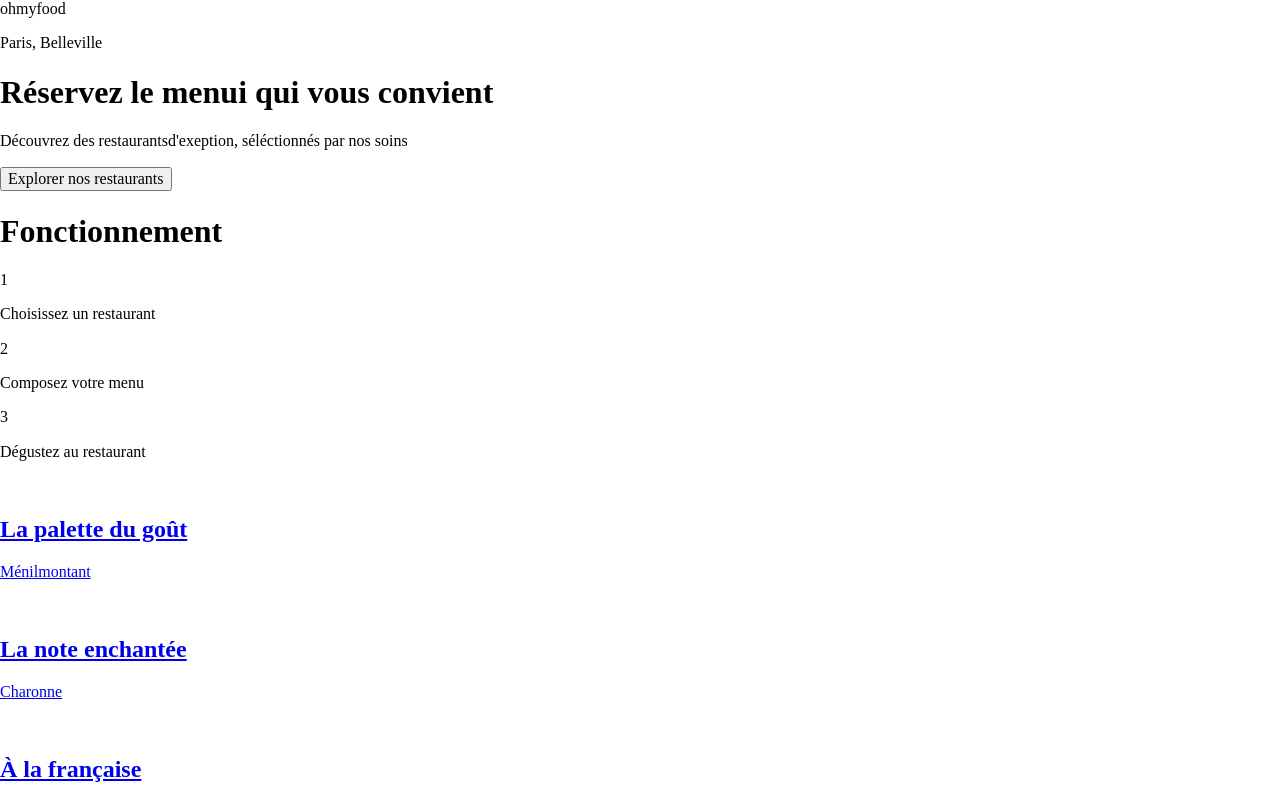
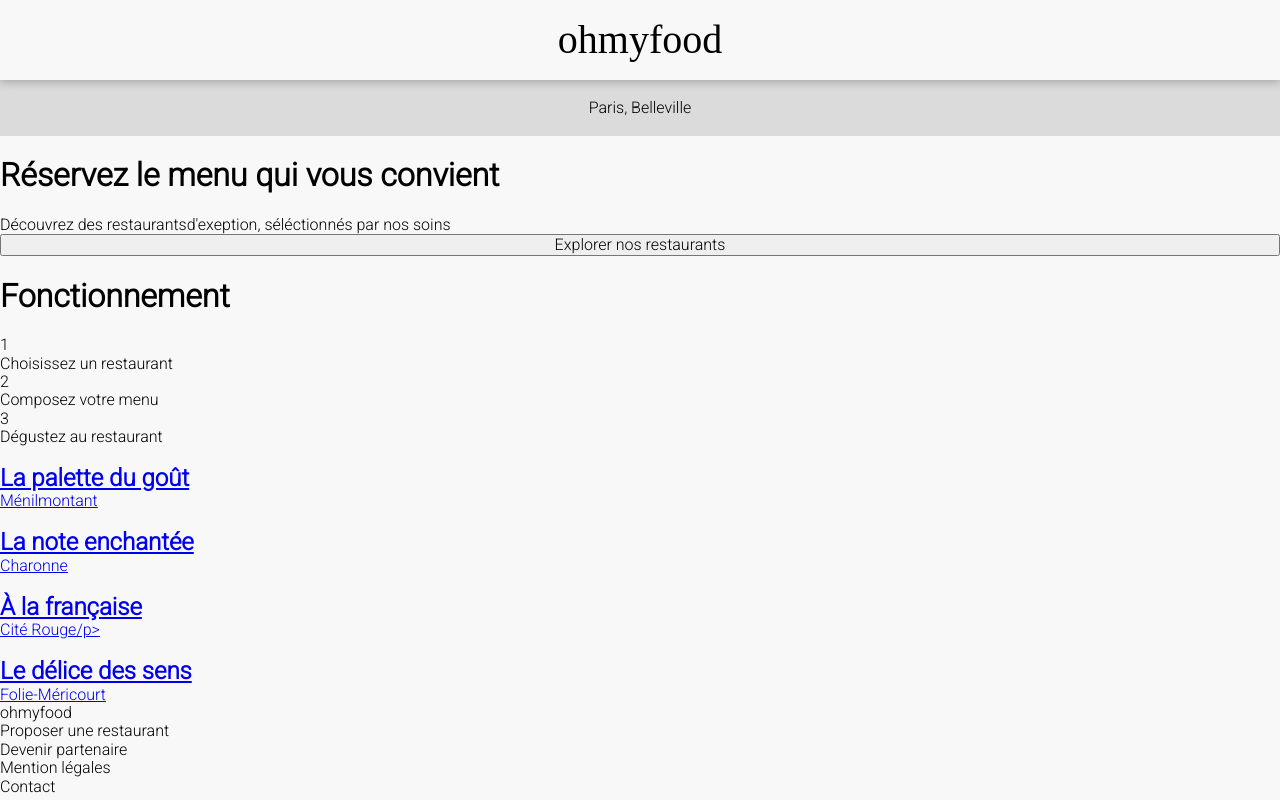
Before and after one commit to omarhad/OhMyFood, a website: page index.html in a window 1280 px wide. Shown: the top 800 px of the page. Drawn offline with nearby package versions, Linux system fonts and the light colour scheme; files that its build step writes are made by us from their sources; a web font is replaced by a local one.

Commit message:
integration sass

```diff
--- a/index.html
+++ b/index.html
@@ -4,28 +4,29 @@
         <meta charset="utf-8" />
         <meta name="viewport" content="width=device-width, initial-scale=1.0">
         <link rel="stylesheet" href="https://cdnjs.cloudflare.com/ajax/libs/normalize/8.0.1/normalize.min.css" integrity="sha512-NhSC1YmyruXifcj/KFRWoC561YpHpc5Jtzgvbuzx5VozKpWvQ+4nXhPdFgmx8xqexRcpAglTj9sIBWINXa8x5w==" crossorigin="anonymous" referrerpolicy="no-referrer" />
+        <link rel="stylesheet" href="./.public/css/style.css">
         <title>Oh My Food</title>
     </head>
     <body>
-        <main>
-            <header>
-                <div id="logo">
+
+        <header class="header">
+            <div class="header__logo">
                 ohmyfood
             </div>
-            </header>
-            <div id="block-page">
-                <section id="presentation">
-                    <div id="ville">
+            <div class="header__ville">
                 <i></i>
                 <p>Paris, Belleville</p>
             </div>
-                    <div id="Catchphrase">
-                        <h1>Réservez le menui qui vous convient</h1>
+        </header>
+
+        <section class="presentation">
+            <h1 class="presentation__titre">Réservez le menu qui vous convient</h1>
             <p>Découvrez des restaurantsd'exeption, séléctionnés par nos soins</p>
             <button>Explorer nos restaurants</button>
-                    </div>
         </section>
-                <section id="fonctionnement">
+
+        <main class="container">
+            <section class="fonctionnement">
                 <h1>Fonctionnement</h1>
                 <div class="btn-fonctionnement">
                     <div class="numero">1</div>
@@ -93,7 +94,6 @@
                     </a>
                 </div>
             </section>
-            </div>
         </main>
 
     </body>
--- /dev/null
+++ b/sass/base/_base.scss
@@ -0,0 +1,11 @@
+*,
+*::after,
+*::before {
+    margin: 0;
+    padding: 0;
+    box-sizing: inherit;
+}
+body {
+    background-color: rgb(248, 248, 248);
+    box-sizing: border-box;
+}
--- /dev/null
+++ b/sass/base/_typography.scss
@@ -0,0 +1,8 @@
+@import url('https://fonts.googleapis.com/css2?family=Shrikhand&display=swap');
+@import url('https://fonts.googleapis.com/css2?family=Roboto:wght@100;300&display=swap');
+body{
+    font-family: 'Roboto', sans-serif;
+}
+.header__logo{
+    font-family: 'Shrikhand';
+}
--- /dev/null
+++ b/sass/layout/_header.scss
@@ -0,0 +1,20 @@
+.header {
+    @include component-center;
+    width: 100%;
+    flex-direction: column;
+    &__logo{
+        @include component-center;
+        z-index: 10;
+        width: 100%;
+        height: 5rem;
+        font-size: 2.5rem;
+        box-shadow: 0 .2rem .5rem rgba(0, 0, 0, 0.219);
+    }
+    &__ville{
+        @include component-center;
+        z-index:0;
+        background-color: rgb(219, 219, 219);
+        height: 3.5rem;
+        width: 100%;
+    }
+}
--- /dev/null
+++ b/sass/main.scss
@@ -0,0 +1,9 @@
+@import "./utils/variables";
+@import "./utils/mixins";
+
+@import "./base/base";
+@import "./base/typography";
+
+@import "./layout/header";
+
+@import "./pages/acceuil.scss";
--- /dev/null
+++ b/sass/pages/_acceuil.scss
@@ -0,0 +1,5 @@
+.presentation{
+    display: flex;
+    flex-direction: column;
+    width: 100%;
+}
--- /dev/null
+++ b/sass/utils/_mixins.scss
@@ -0,0 +1,5 @@
+@mixin component-center {
+    display: flex;
+    align-items: center;
+    justify-content: center;
+}
--- /dev/null
+++ b/sass/utils/_variables.scss
@@ -0,0 +1,3 @@
+$color-primary : #9356DC;
+$color-secondary : #FF79DA;
+$color-Tertiary : #99E2D0;
```
Also changed, not shown: package.json (added, +19 -0 lines). Lines whose indentation alone changed are shown as unchanged.
